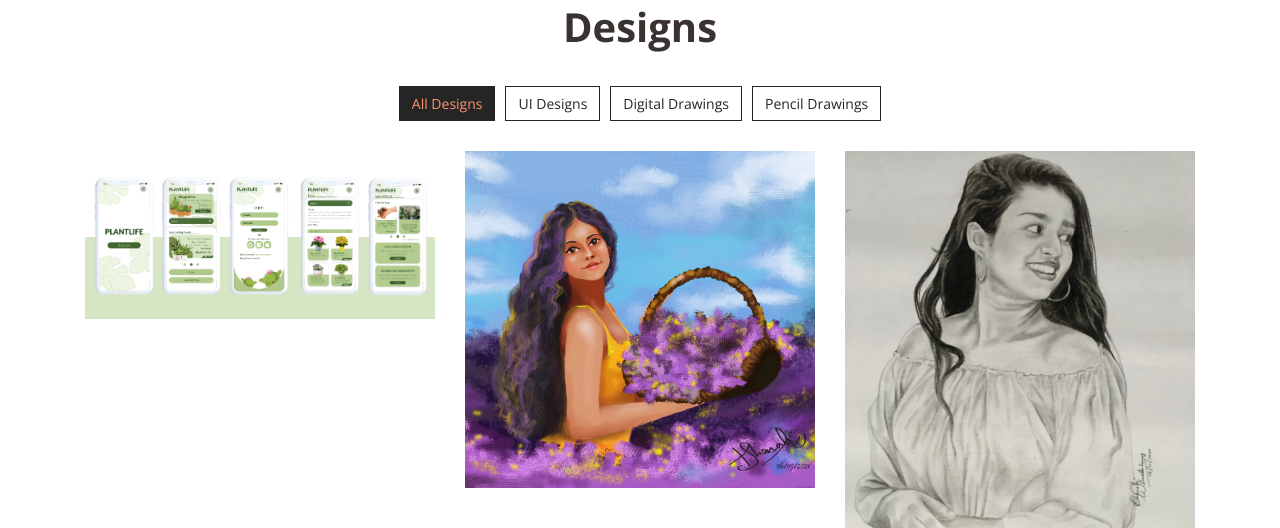
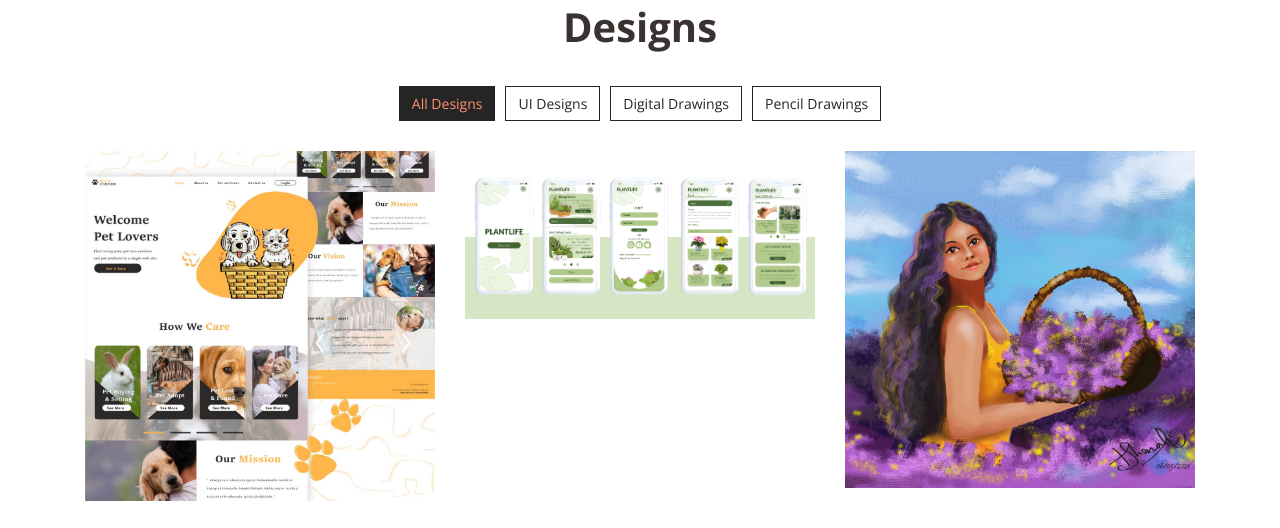
Before and after one commit to thathsarani-shenali/thathsarani-shenali.github.io, a plain HTML site: page index.html in a window 1280 px wide. Shown: the part 1692-2220 px from the top of the page. Drawn offline with nearby package versions, Linux system fonts and the light colour scheme; grey boxes are pictures that could not be loaded.

Commit message:
add petscorner image

```diff
--- a/index.html
+++ b/index.html
@@ -133,6 +133,15 @@
                     </ul>
                 </div>
             </div><div class="row class-container">
+                <div class="col-lg-4 col-md-6 col-sm-12 class-item filter-3 wow fadeInUp" data-wow-delay="0.0s">
+                    <div class="class-wrap">
+                        <div class="class-img">
+                            <a href="img/pet.jpeg" id="pop">
+                                <img src="img/pet.jpeg" alt="Image">
+                            </a>
+                        </div>
+                    </div>
+                </div>
                 <div class="col-lg-4 col-md-6 col-sm-12 class-item filter-3 wow fadeInUp" data-wow-delay="0.0s">
                     <div class="class-wrap">
                         <div class="class-img">
```
Also changed, not shown: img/pet.jpeg (added).
